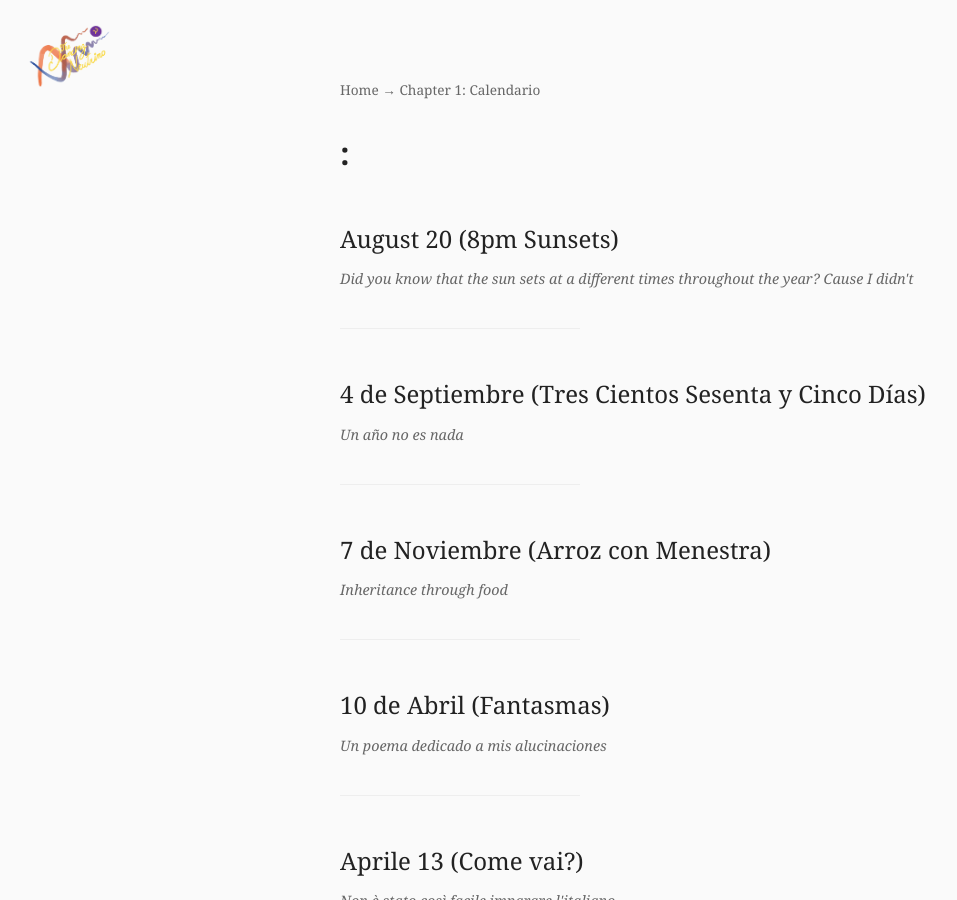
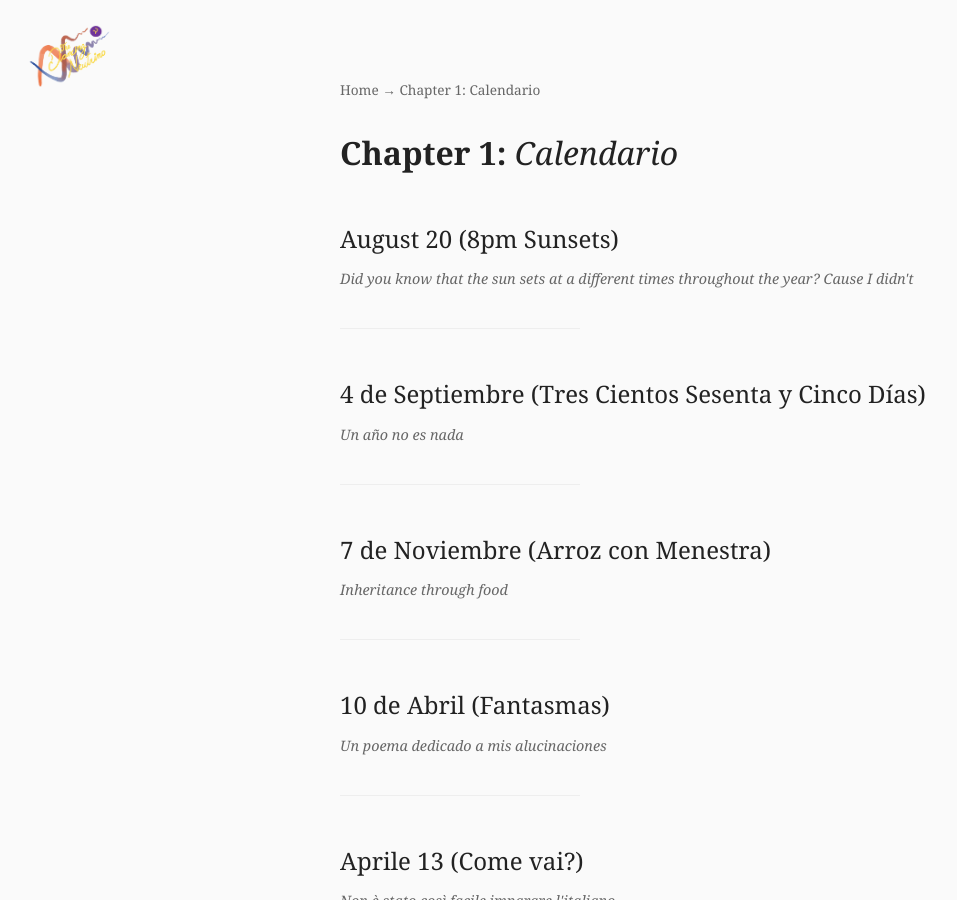
Before and after one commit to thedancingneutrino/thedancingneutrino.github.io, a Jekyll site: the page built from _chapters/calendario.md, in a window 1280 px wide and 900 px high. Shown: the whole window, without its empty margins (0-957 px from the left). Built offline with Jekyll 4.4.1, drawn with Linux system fonts in a browser that asks for light colours.

Commit message:
I stil need

```diff
--- a/_layouts/collection.html
+++ b/_layouts/collection.html
@@ -6,10 +6,10 @@ layout: default
 
 <h1 class="chapter-title">
   <span class="chapter-number">
-    {{ chapter.title | split: ":" | first }}:
+    {{ page.title | split: ":" | first }}:
   </span>
   <span class="chapter-name">
-     {{ chapter.title | split: ":" | last }}
+     {{ page.title | split: ":" | last }}
   </span>
 </h1>
 {% if page.blurb %}
```
